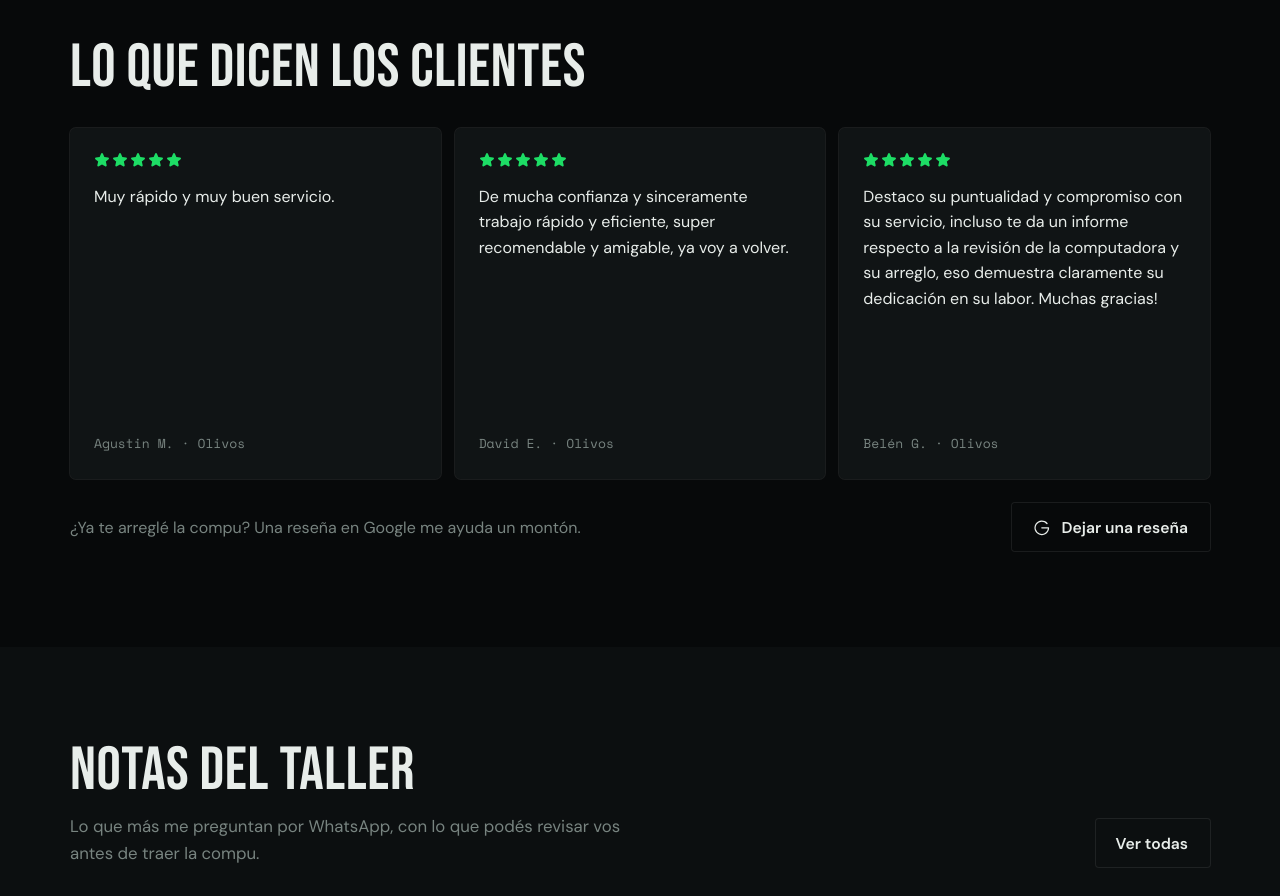
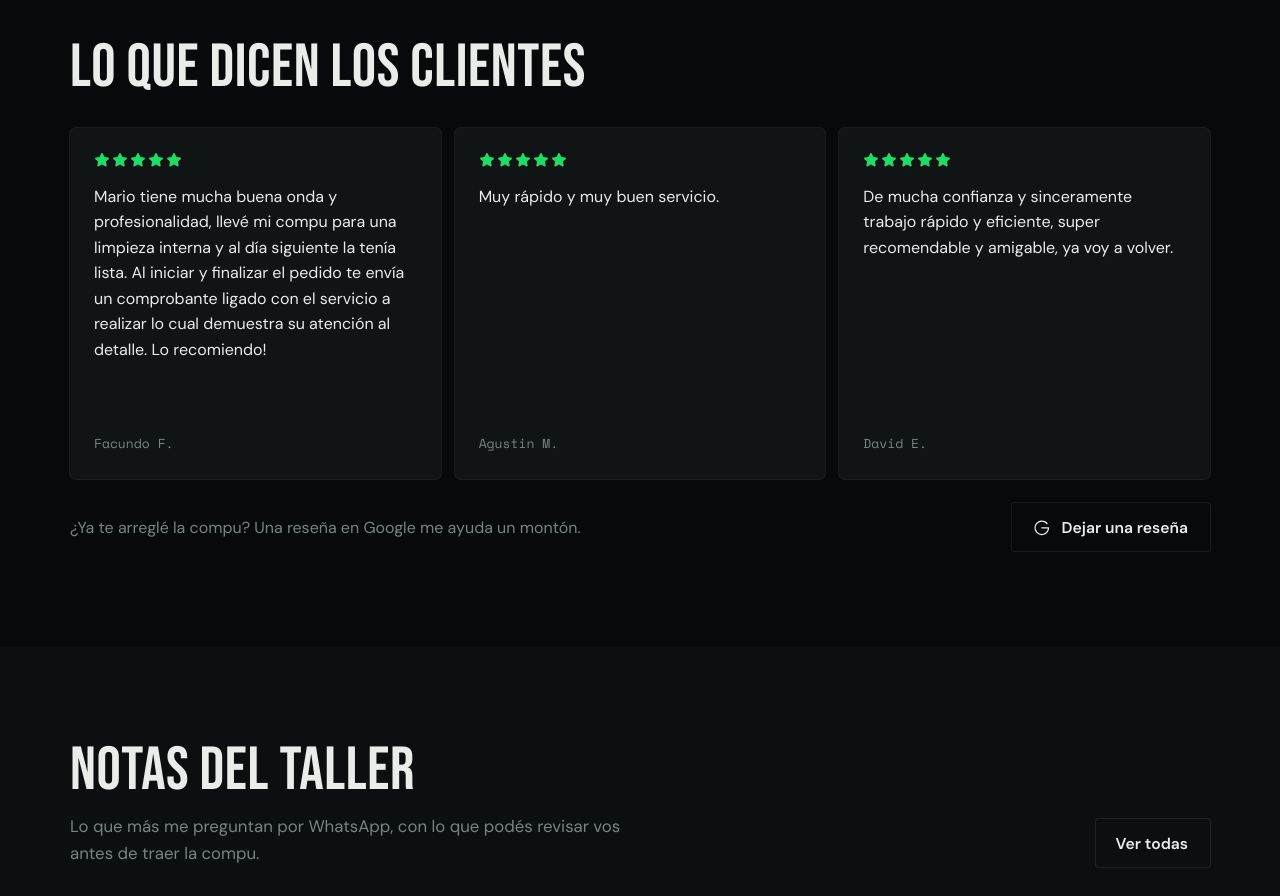
Before and after one commit to MarioPC2025/mario-pc-web, a plain HTML site: page index.html in a window 1280 px wide. Shown: the part 2540-3436 px from the top of the page. Drawn offline with nearby package versions, Linux system fonts and the light colour scheme.

Commit message:
Reseñas: nueva de Facundo F. y autores sin barrio
Co-Authored-By: Claude Opus 5.5 <noreply@anthropic.com>
Claude-Session: https://claude.ai/code/session_01Mx8CguC6ctTE8frCbqHi4G

```diff
--- a/index.html
+++ b/index.html
@@ -1285,10 +1285,11 @@
     // Testimonios
     // Agregá acá un objeto por cada testimonio (ver README). "stars" va de 1 a 5; si no lo ponés, muestra 5.
     const testimonials = [
-        { text: "Muy rápido y muy buen servicio.", author: "Agustin M. · Olivos", stars: 5 },
-        { text: "De mucha confianza y sinceramente trabajo rápido y eficiente, super recomendable y amigable, ya voy a volver.", author: "David E. · Olivos", stars: 5 },
-        { text: "Destaco su puntualidad y compromiso con su servicio, incluso te da un informe respecto a la revisión de la computadora y su arreglo, eso demuestra claramente su dedicación en su labor. Muchas gracias!", author: "Belén G. · Olivos", stars: 5 },
-        { text: "10/10 Resolvió conflictos que tuve a último momento antes de entregar un trabajo, me recuperó la información, solucionó todo y pude entregar en tiempo y forma. Después se la llevé de nuevo para actualizar el software y anduvo perfectamente. Ahora charlando para hacerle un upgrade a la pc. Claro que confío plenamente porque además de buen profesional, es un tipazo!", author: "Dani Q. · Núñez", stars: 5 },
+        { text: "Mario tiene mucha buena onda y profesionalidad, llevé mi compu para una limpieza interna y al día siguiente la tenía lista. Al iniciar y finalizar el pedido te envía un comprobante ligado con el servicio a realizar lo cual demuestra su atención al detalle. Lo recomiendo!", author: "Facundo F.", stars: 5 },
+        { text: "Muy rápido y muy buen servicio.", author: "Agustin M.", stars: 5 },
+        { text: "De mucha confianza y sinceramente trabajo rápido y eficiente, super recomendable y amigable, ya voy a volver.", author: "David E.", stars: 5 },
+        { text: "Destaco su puntualidad y compromiso con su servicio, incluso te da un informe respecto a la revisión de la computadora y su arreglo, eso demuestra claramente su dedicación en su labor. Muchas gracias!", author: "Belén G.", stars: 5 },
+        { text: "10/10 Resolvió conflictos que tuve a último momento antes de entregar un trabajo, me recuperó la información, solucionó todo y pude entregar en tiempo y forma. Después se la llevé de nuevo para actualizar el software y anduvo perfectamente. Ahora charlando para hacerle un upgrade a la pc. Claro que confío plenamente porque además de buen profesional, es un tipazo!", author: "Dani Q.", stars: 5 },
     ];
 
     (function () {
```
